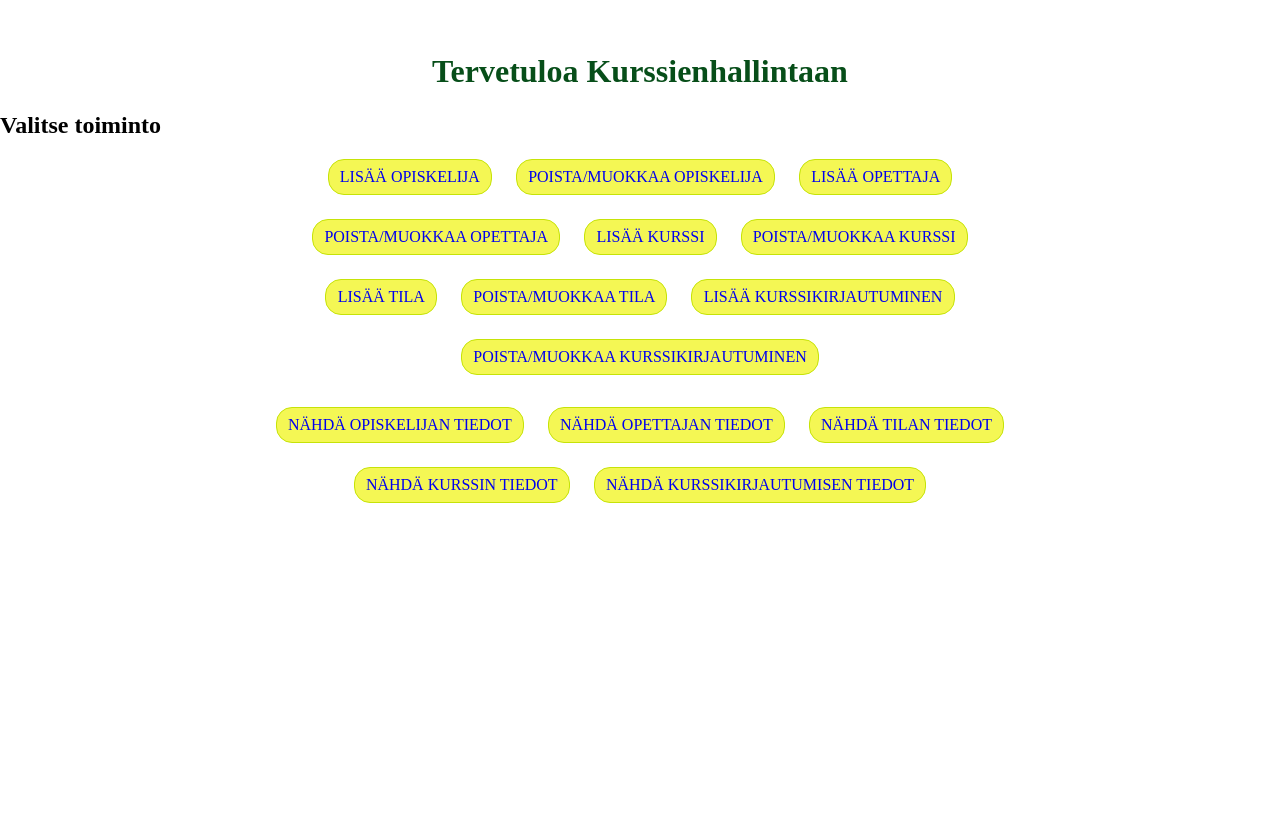
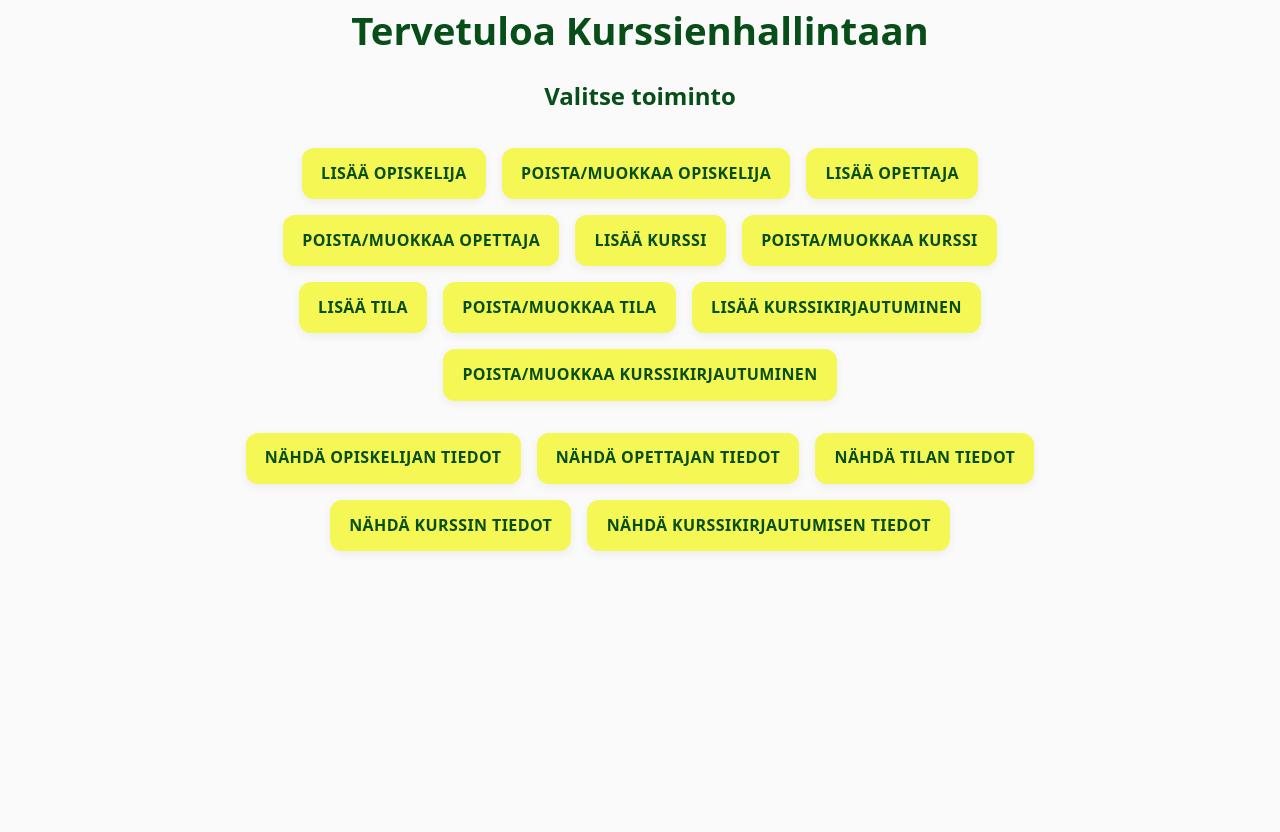
Before and after one commit to TAI-Kurssienhallinta-Ryhma2/kurssienhallinta, a PHP site: page / in a window 1280 px wide. Before the commit the page ends 503 px from the top, so only its background shows below. Run offline with PHP 8.4, Linux system fonts and the light colour scheme.

Commit message:
add styles

```diff
--- a/style.css
+++ b/style.css
@@ -1,125 +1,189 @@
-body{
-margin: 0 auto;
-padding: 2rem 0;
+/* === BASE === */
+* {
+  box-sizing: border-box;
+  margin: 0;
+  padding: 0;
+}
+
+:root {
+  --accent: #f4f754;
+  --accent-hover: #d4d749;
+  --brand: #074e19;
+  --bg: #fafafa;
+  --paper: #ffffff;
+  --muted: #6b7280;
+  --line: #e5e7eb;
+  --radius: 0.75rem;
+  --shadow-sm: 0 3px 10px rgba(0, 0, 0, 0.06);
+  --shadow-md: 0 8px 25px rgba(0, 0, 0, 0.08);
+}
+
+html,
+body {
+  font-family: system-ui, -apple-system, "Segoe UI", Roboto, sans-serif;
+  color: var(--brand);
+  background: var(--bg);
+  line-height: 1.6;
+  min-height: 100vh;
+  padding-bottom: 2rem;
+}
+
+/* === HEADINGS === */
+h1,
+h2 {
+  text-align: center;
+  margin-bottom: 1rem;
+}
+
+h1 {
+  font-size: clamp(1.8rem, 3vw, 2.4rem);
+  font-weight: 800;
+}
+
+h2 {
+  font-size: clamp(1.2rem, 2vw, 1.5rem);
+  color: var(--brand);
+}
+
+/* === GLOBAL LINKS & LISTS === */
+a {
+  text-decoration: none;
+  color: inherit;
 }
 
 ul {
-    margin: 0;
+  list-style: none;
   padding: 0;
 }
-li {
-    list-style: none;
-}
-a {
-    text-decoration: none;
-}
 
-/* INDEX PAGE */
-.lists-wrapper{
+/* === INDEX PAGE === */
+.lists-wrapper {
   display: flex;
   flex-direction: column;
   gap: 2rem;
-    width: 60%;
-    margin: 0 auto;
+  width: min(800px, 90%);
+  margin: 2rem auto;
 }
 
 .action-list,
 .review-list {
   display: flex;
   flex-wrap: wrap;
-    /* flex-direction: column; */
-    gap: 1.5rem;
-    align-items: center;
   justify-content: center;
+  gap: 1rem;
 }
 
 .action-list-item,
 .review-list-item {
-    border: 1px solid rgb(198, 227, 8);
-    border-radius: 1rem;
-    background-color: rgb(244, 247, 84);
-    color: rgb(7, 78, 25);
+  background: var(--accent);
+  border: none;
+  border-radius: var(--radius);
+  box-shadow: var(--shadow-sm);
+  transition: all 0.25s ease;
+}
+
+.action-list-link,
+.review-list-link {
+  display: block;
+  padding: 0.8rem 1.2rem;
+  font-weight: 700;
   text-transform: uppercase;
-    transition: background-color 0.3s ease;
+  color: var(--brand);
+  letter-spacing: 0.4px;
 }
+
 .action-list-item:hover,
 .review-list-item:hover {
-    background-color:  rgb(212, 215, 73);;
-}
-.action-list-link,
-.review-list-link {
-    padding: 0.5rem 0.7rem;
-    display: inline-block;
-    width: 100%;
-    height: 100%;
+  background: var(--accent-hover);
+  transform: translateY(-2px);
+  box-shadow: var(--shadow-md);
 }
 
-.go-back-btn{
-    padding: 0.6rem 1rem;
-    border: 1px solid rgb(136, 56, 109);
-    border-radius: 1rem;
-    background-color: rgb(246, 107, 200);
+/* === BACK BUTTON === */
+.go-back-btn {
+  display: inline-block;
+  margin: 1rem;
+  padding: 0.6rem 1.1rem;
+  border: none;
+  border-radius: var(--radius);
+  background: #f66bc8;
   color: white;
+  font-weight: 700;
   text-transform: uppercase;
-    transition: background-color 0.3s ease;
-}
-.go-back-btn:hover{
-    background-color: rgb(208, 91, 169);;
+  letter-spacing: 0.4px;
+  box-shadow: var(--shadow-sm);
+  transition: all 0.25s ease;
 }
 
-/* FORM STYLES */
+.go-back-btn:hover {
+  background: #d15da9;
+  transform: translateY(-1px);
+  box-shadow: var(--shadow-md);
+}
+
+/* === FORM WRAPPER === */
 .form-wrapper {
-    width: 60%;
+  width: min(700px, 90%);
   margin: 2rem auto;
   padding: 2rem;
-    border: 1px solid #ddd;
-    border-radius: 1rem;
-    background-color: #f9f9f9;
+  background: var(--paper);
+  border-radius: var(--radius);
+  box-shadow: var(--shadow-sm);
+  border: 1px solid var(--line);
 }
 
 .form-group {
-    margin-bottom: 1.5rem;
+  margin-bottom: 1.3rem;
 }
 
 .form-group label {
   display: block;
-    margin-bottom: 0.5rem;
-    font-weight: bold;
-    color: rgb(7, 78, 25);
+  margin-bottom: 0.4rem;
+  font-weight: 700;
+  color: var(--brand);
 }
 
-.form-group input,
-.form-group select,
-.form-group textarea {
+input[type="text"],
+input[type="number"],
+input[type="date"],
+select,
+textarea {
   width: 100%;
-    padding: 0.5rem;
+  padding: 0.7rem 0.9rem;
   border: 1px solid #ccc;
   border-radius: 0.5rem;
   font-size: 1rem;
-    box-sizing: border-box;
+  background: #fff;
+  transition: border-color 0.2s ease, box-shadow 0.2s ease;
 }
 
-.form-group input:focus,
-.form-group select:focus,
-.form-group textarea:focus {
+input:focus,
+select:focus,
+textarea:focus {
+  border-color: var(--accent-hover);
   outline: none;
-    border-color: rgb(198, 227, 8);
+  box-shadow: 0 0 0 3px rgba(212, 215, 73, 0.3);
 }
 
+/* === BUTTONS === */
 .submit-btn {
-    padding: 0.6rem 1rem;
-    border: 1px solid rgb(198, 227, 8);
-    border-radius: 1rem;
-    background-color: rgb(244, 247, 84);
-    color: rgb(7, 78, 25);
+  display: inline-block;
+  padding: 0.7rem 1.4rem;
+  background: var(--accent);
+  border: none;
+  border-radius: 999px;
+  color: var(--brand);
+  font-weight: 800;
   text-transform: uppercase;
   cursor: pointer;
-    font-size: 1rem;
-    transition: background-color 0.3s ease;
+  box-shadow: var(--shadow-sm);
+  transition: all 0.25s ease;
 }
 
 .submit-btn:hover {
-    background-color: rgb(212, 215, 73);
+  background: var(--accent-hover);
+  transform: translateY(-1px);
+  box-shadow: var(--shadow-md);
 }
 
 .button-wrapper {
@@ -127,27 +191,104 @@ a {
   margin-top: 2rem;
 }
 
-/* MESSAGE STYLES */
+/* === MESSAGES === */
 .message {
-    padding: 1rem;
-    margin-bottom: 1rem;
-    border-radius: 0.5rem;
+  padding: 1rem 1.2rem;
+  margin-bottom: 1.2rem;
+  border-radius: 0.6rem;
+  font-weight: 600;
 }
 
 .success-message {
-    background-color: #d4edda;
+  background: #d4edda;
   border: 1px solid #c3e6cb;
   color: #155724;
 }
 
 .error-message {
-    background-color: #f8d7da;
+  background: #f8d7da;
   border: 1px solid #f5c6cb;
   color: #721c24;
 }
 
-/* HEADING STYLES */
-h1 {
-    text-align: center;
-    color: rgb(7, 78, 25);
+/* === DESCRIPTION SECTION === */
+.description-wrapper {
+  width: min(850px, 92%);
+  margin: 1.5rem auto;
+  padding: 1.5rem 1.5rem 1rem;
+  background: var(--paper);
+  border: 1px solid var(--line);
+  border-radius: var(--radius);
+  box-shadow: var(--shadow-sm);
 }
+
+.description-title {
+  margin-bottom: 0.8rem;
+  font-size: 1.2rem;
+  font-weight: 700;
+}
+
+.description-text {
+  margin: 0.4rem 0;
+  color: var(--muted);
+  font-weight: 500;
+}
+
+.description-value {
+  color: var(--brand);
+  font-weight: 700;
+}
+
+/* === TABLES === */
+table {
+  width: 100%;
+  border-collapse: collapse;
+  margin-top: 1rem;
+  background: #fff;
+  border-radius: var(--radius);
+  overflow: hidden;
+  box-shadow: var(--shadow-sm);
+}
+
+th,
+td {
+  padding: 0.8rem 1rem;
+  text-align: left;
+  border-bottom: 1px solid var(--line);
+}
+
+th {
+  background: #f3f4f6;
+  text-transform: uppercase;
+  font-size: 0.85rem;
+  color: var(--brand);
+  letter-spacing: 0.5px;
+  font-weight: 800;
+}
+
+tr:nth-child(even) td {
+  background: #fafafa;
+}
+
+tr:hover td {
+  background: #f5f5f5;
+}
+
+/* === LABELS ABOVE SELECT === */
+label[for="students"],
+label[for="teachers"],
+label[for="courses"] {
+  display: block;
+  width: min(850px, 92%);
+  margin: 1.5rem auto 0.4rem;
+  font-weight: 700;
+  color: var(--brand);
+}
+
+select#students,
+select#teachers,
+select#courses {
+  display: block;
+  width: min(850px, 92%);
+  margin: 0 auto 1rem;
+}
```
Lines whose indentation alone changed are shown as unchanged.
